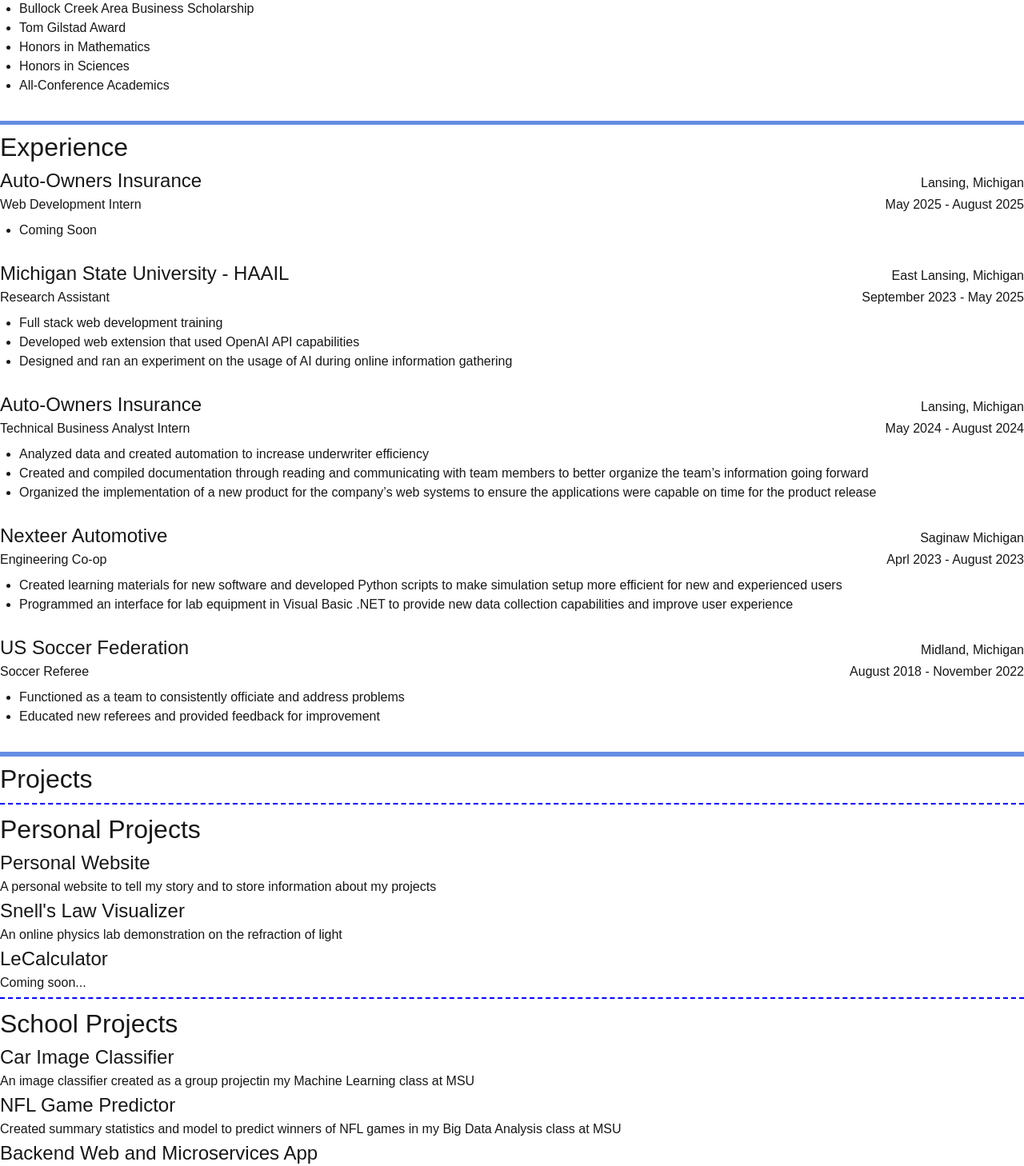
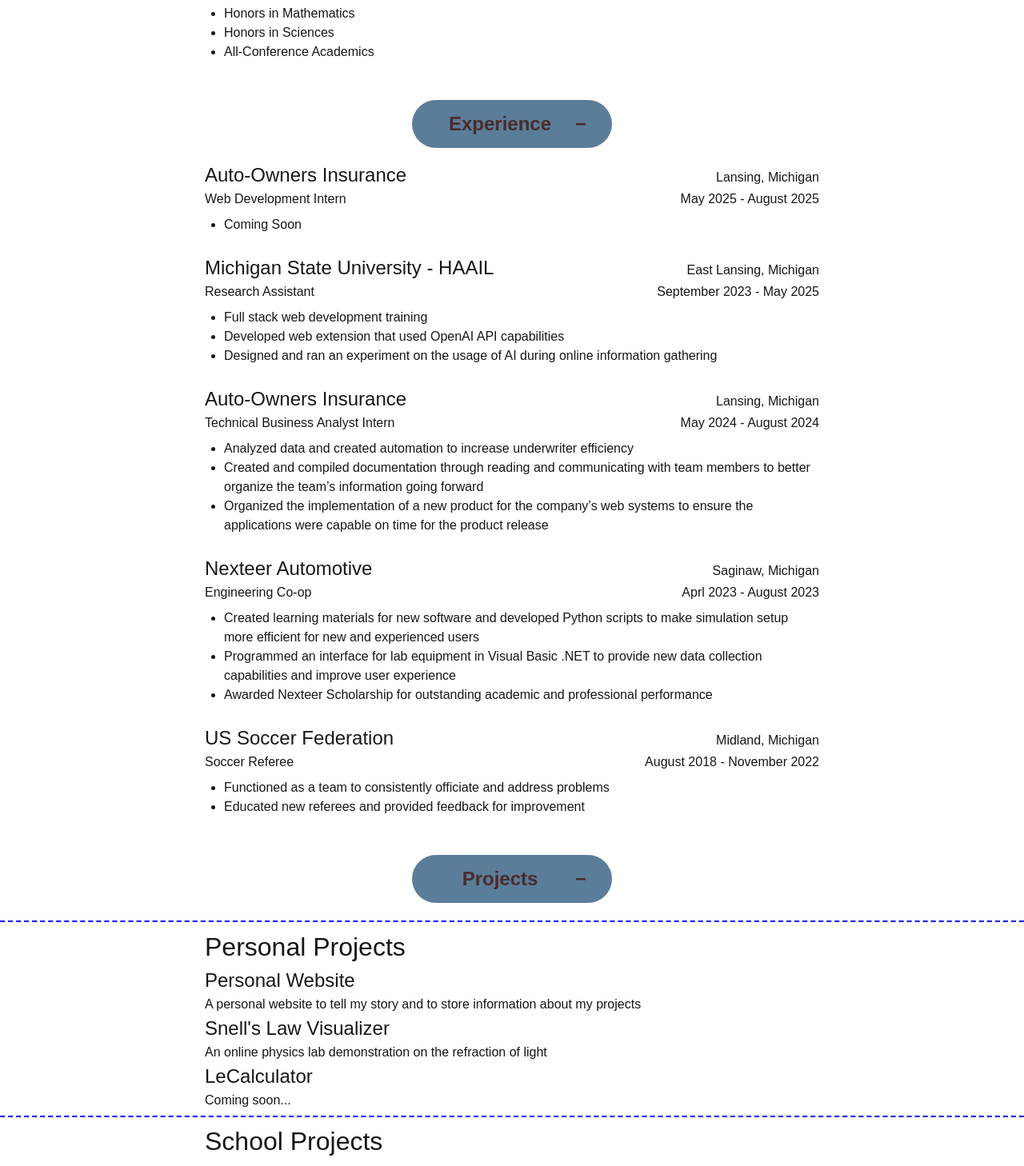
Before and after one commit to qfransen/qfransen.github.io, a Next.js app: page /cv in a window 1280 px wide. Shown: the part 1287-2745 px from the top of the page at 80% size. Built offline with nearby package versions, Linux system fonts and the light colour scheme.

Commit message:
CV Stylings - Section buttons
- Added buttons for growing and shrinking sections
- There is still a lot of work necessary to make this look good

```diff
--- a/src/app/cv/cv.css
+++ b/src/app/cv/cv.css
@@ -1,3 +1,13 @@
+.cv-container {
+    width: 100%;
+}
+
+.content-wrapper {
+    /* Apply the horizontal margins */
+    margin-left: 20vw;
+    margin-right: 20vw;
+}
+
 br {
 
 }
--- a/src/app/cv/page.tsx
+++ b/src/app/cv/page.tsx
@@ -1,6 +1,7 @@
 import Navbar from "@/app/ui/navbar";
 import { Metadata } from 'next'
 import {JSX} from "react";
+import Section from '@/app/ui/section';
 import './cv.css'
 
 // Generate title for this page
@@ -10,33 +11,41 @@ export function generateMetadata(): Metadata {
     }
 }
 
-// TODO: figure out padding styling to bring in the sides
 export default function Page() {
-    return (<>
-        <h1><b>C</b>urriculum <b>V</b>itae</h1>
-        {fullEducation()}
-        {fullExperiences()}
-        {fullProjects()}
-    </>);
+    return (<div className={'cv-container'}>
+        <h1 className={"content-wrapper"}><b>C</b>urriculum <b>V</b>itae</h1>
+
+        <Section title="Education">
+            {fullEducation()}
+        </Section>
+
+        <Section title="Experience">
+            {fullExperiences()}
+        </Section>
+
+        <Section title="Projects">
+            {fullProjects()}
+        </Section>
+    </div>);
 }
 
-function section(sectionName: string): JSX.Element {
-    return (<>
-        <hr className={"sectionSeparator"} />
-        <h2>{sectionName}</h2>
-    </>);
-}
-
+// function section(sectionName: string): JSX.Element {
+//     return (<>
+//         <hr className={"sectionSeparator"} />
+//         <h2 className={"content-wrapper"}>{sectionName}</h2>
+//     </>);
+// }
+//
 function subsection(sectionName: string): JSX.Element {
     return (<>
         <hr className={"subsectionSeparator"} />
-        <h2>{sectionName}</h2>
+        <h2 className={"content-wrapper"}>{sectionName}</h2>
     </>);
 }
 
 function createEducation(schoolName: string, location: string, gpa: string, timeframe: string, degree: string,
                          activities: string[], awards: string[]): JSX.Element {
-    return (<>
+    return (<div className={"content-wrapper"}>
         <div className="two-part-row">
             <h3 className={'underline-b'}>{schoolName}</h3>
             <p>{location}</p>
@@ -60,20 +69,18 @@ function createEducation(schoolName: string, location: string, gpa: string, time
             ))}
         </ul>
         <br/>
-    </>)
+    </div>)
 }
 
 // Creates the entire education section
 // All education constants can be found here
 function fullEducation(): JSX.Element {
     return (<>
-        {section('Education')}
-
         {createEducation('Michigan State University', 'East Lansing, Michigan', '4.00',
         'September 2023 - December 2025', 'Bachelor of Science, Computer Science',
         ['Spartan Brass', 'Honors College', 'Michigander Scholar','Running Club'],
             ['Alumni Distinguished Scholars Semi-finalist',
-            'Honors College Invite', 'Professorial Assistantship'])}
+            'Honors College Invite', 'Professorial Assistantship', 'TODO: look up MSU scholarships'])}
 
         {createEducation('Delta College', 'University Center, Michigan', '3.99',
         'September 2020 - April 2023', 'Associate in Science, General Science',
@@ -102,7 +109,7 @@ function fullEducation(): JSX.Element {
 
 function createExperience(company: string, location: string, role: string, timeframe: string, bullets: string[]): JSX.Element {
     // TODO: look at padding styling instead of <br>
-    return (<>
+    return (<div className={"content-wrapper"}>
         <div className="two-part-row">
             <h3>{company}</h3>
             <p>{location}</p>
@@ -117,14 +124,12 @@ function createExperience(company: string, location: string, role: string, timef
             ))}
         </ul>
         <br/>
-    </>)
+    </div>)
 }
 
 // Creates all the experience section
 function fullExperiences(): JSX.Element {
     return (<>
-        {section('Experience')}
-
         {createExperience('Auto-Owners Insurance', 'Lansing, Michigan', 'Web Development Intern',
         'May 2025 - August 2025', ['Coming Soon'])}
 
@@ -142,10 +147,11 @@ function fullExperiences(): JSX.Element {
             'Organized the implementation of a new product for the company’s web systems to ' +
             'ensure the applications were capable on time for the product release\n'])}
 
-        {createExperience('Nexteer Automotive', 'Saginaw Michigan', 'Engineering Co-op',
+        {createExperience('Nexteer Automotive', 'Saginaw, Michigan', 'Engineering Co-op',
         'Aprl 2023 - August 2023',
             ['Created learning materials for new software and developed Python scripts to make simulation setup more efficient for new and experienced users',
-            'Programmed an interface for lab equipment in Visual Basic .NET to provide new data collection capabilities and improve user experience'])}
+            'Programmed an interface for lab equipment in Visual Basic .NET to provide new data collection capabilities and improve user experience',
+            'Awarded Nexteer Scholarship for outstanding academic and professional performance'])}
 
         {createExperience('US Soccer Federation', 'Midland, Michigan', 'Soccer Referee',
         'August 2018 - November 2022',
@@ -158,12 +164,12 @@ function fullExperiences(): JSX.Element {
 function createProject(title: string, description: string, link?: string): JSX.Element {
     const fullLink = link ? `/projects#${link}` : undefined;
 
-    return (<>
+    return (<div className={"content-wrapper"}>
         <h3>
             {link ? <a href={fullLink}>{title}</a> : title}
         </h3>
         <p>{description}</p>
-    </>)
+    </div>)
 }
 
 // Creates all the projects
@@ -171,8 +177,6 @@ function fullProjects(): JSX.Element {
     // TODO: make links to sections of the projects page for where the projects will be.
     // Have images for the projects in the projects page, not in the CV
     return (<>
-        {section('Projects')}
-
         {subsection('Personal Projects')}
         {createProject('Personal Website', 'A personal website to tell my story ' +
             'and to store information about my projects',
--- a/src/app/globals.css
+++ b/src/app/globals.css
@@ -26,7 +26,7 @@ h1 {
   margin-right: auto;
   text-align: center;
   font-size: 2.5em;
-  padding-top: 5em;
+  padding-top: 2.5em;
 }
 
 h2 {
--- a/src/app/ui/navbar.tsx
+++ b/src/app/ui/navbar.tsx
@@ -25,7 +25,8 @@ const Navbar = () => {
                 className="relative inline-block px-6 md:px-10 bg-nav-bg rounded-full border border-solid border-nav-border backdrop-blur-md transition-all duration-300 ease-out shadow-lg"
             >
                 <div className="flex items-center justify-between h-16">
-                    {/* Logo */}
+                    {/* Logo
+                    TODO: update this logo */}
                     <Link href="/" aria-label="Home" className="text-0">
                         <svg role="presentation" className="w-32" xmlns="http://www.w3.org/2000/svg" viewBox="0 0 140.16977 24.239535" fill="none" version="1.1">
                             <g fill="#2a1816" transform="translate(-42.661116,-3.8207674)">
--- /dev/null
+++ b/src/app/ui/section.css
@@ -0,0 +1,61 @@
+/* src/app/ui/section.css */
+.section-container {
+    width: 100%;
+    margin-top: 1.5rem;
+}
+
+.section-header-container {
+    display: flex;
+    justify-content: center;
+    margin-bottom: 1rem;
+}
+
+.section-button {
+    display: flex;
+    align-items: center;
+    justify-content: center;
+    min-width: 250px;
+    padding: 0.75rem 2rem;
+    background-color: #5a7d9a; /* Muted blue-gray from screenshot */
+    color: #4a2c2a;             /* Dark reddish-brown text */
+    font-family: sans-serif;
+    font-size: 1.5rem;
+    font-weight: bold;
+    border: none;
+    border-radius: 50px; /* This creates the pill shape */
+    cursor: pointer;
+    transition: background-color 0.3s ease;
+}
+
+.section-button:hover {
+    background-color: #6b8daa; /* Lighter shade for hover */
+}
+
+.section-title {
+    flex-grow: 1;
+    text-align: center;
+}
+
+.toggle-icon {
+    margin-left: 1rem;
+    font-size: 1.5rem;
+    line-height: 1;
+}
+
+/* Animation for the content */
+.section-content {
+    overflow: hidden;
+    transition: max-height 0.5s ease-in-out,
+    opacity 0.5s ease-in-out;
+}
+
+.section-content.closed {
+    max-height: 0;
+    opacity: 0;
+}
+
+.section-content.open {
+    /* A large value to ensure it can contain all content */
+    max-height: 5000px;
+    opacity: 1;
+}
--- /dev/null
+++ b/src/app/ui/section.tsx
@@ -0,0 +1,35 @@
+// This is used for creating sections in the CV page
+'use client';
+
+import React, { useState, ReactNode } from 'react';
+import './section.css';
+
+interface SectionProps {
+    title: string;
+    children: ReactNode;
+    defaultOpen?: boolean;
+}
+
+const Section: React.FC<SectionProps> = ({ title, children, defaultOpen = true }) => {
+    const [isOpen, setIsOpen] = useState(defaultOpen);
+
+    const handleToggle = () => {
+        setIsOpen(!isOpen);
+    };
+
+    return (
+        <div className="section-container">
+            <div className="section-header-container">
+                <button className="section-button" onClick={handleToggle}>
+                    <span className="section-title">{title}</span>
+                    <span className="toggle-icon">{isOpen ? '−' : 'v'}</span>
+                </button>
+            </div>
+            <div className={`section-content ${isOpen ? 'open' : 'closed'}`}>
+                {children}
+            </div>
+        </div>
+    );
+};
+
+export default Section;
```
